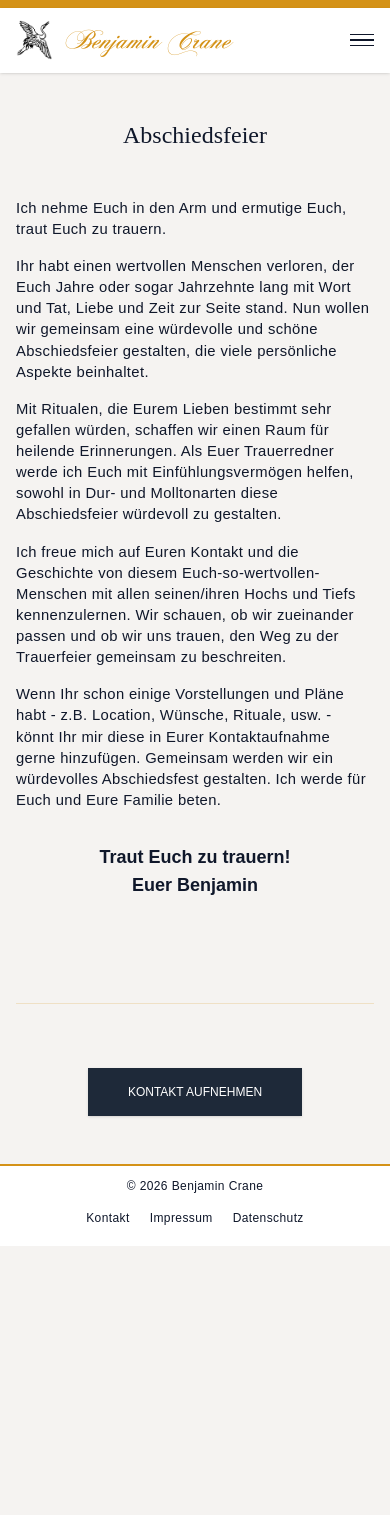
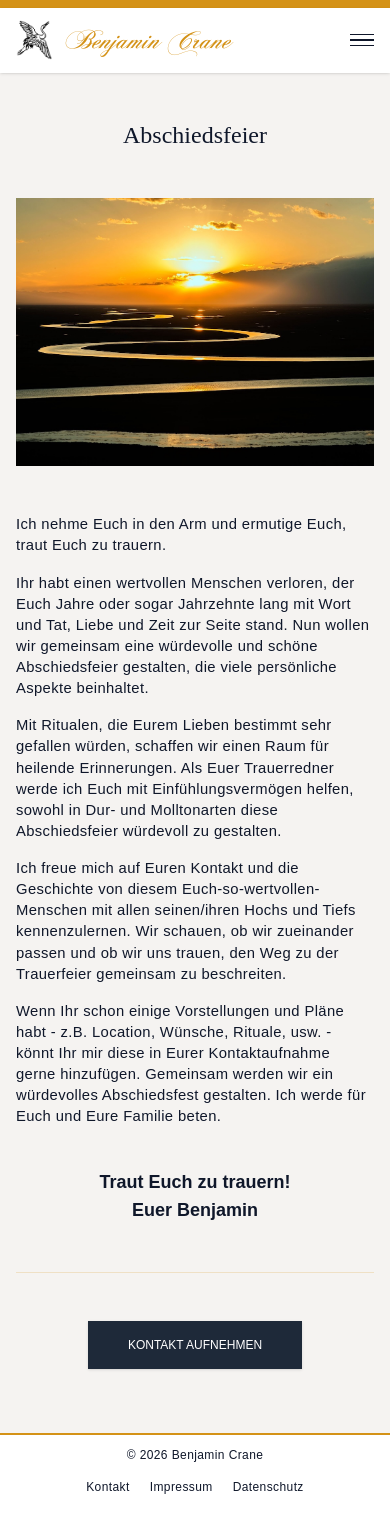
Before and after one commit to bohnacker/website-ben-crane-klavierundenglisch, a SvelteKit app: page /abschiedsfeier in a window 390 px wide. Before the commit the page ends 1246 px from the top, so only its background shows below. Built offline with nearby package versions, Linux system fonts and the light colour scheme.

Commit message:
added image to abschiedsfeier

```diff
--- a/src/routes/abschiedsfeier/+page.svelte
+++ b/src/routes/abschiedsfeier/+page.svelte
@@ -15,9 +15,23 @@
 	<meta name="twitter:image" content="https://trauteuchzutrauen.de/images/Ben_bearbeitet_extended.JPG" />
 </svelte:head>
 
-<section class="content-container-narrow my-12 flex flex-col items-center gap-6">
-	<h1 class="heading-h1 md:text-4xl text-center">Abschiedsfeier</h1>
+<section class="content-container-centered my-6 flex flex-col items-center gap-1">
+	<h1 class="heading-h1 mt-6 md:text-4xl text-center">Abschiedsfeier</h1>
+</section>
 
+<section class="content-container flex flex-col items-center gap-x-8">
+
+
+	<div class="flex w-full flex-col gap-x-8 md:flex-row md:items-start">
+		<div class="relative mb-12 flex w-full md:w-5/12 mr-0 md:mr-10 items-start self-start">
+			<img
+				src="./images/prairie-679014_half.jpg"
+				alt="Weite Prairie"
+				class="relative z-10 aspect-4/3 w-full object-cover"
+			/>
+		</div>
+
+		<div class="w-full md:w-7/12">
 			<div class="text-text-base space-y-6 text-left text-sm tracking-wide md:text-base">
 				<p>
 					Ich nehme Euch in den Arm und ermutige Euch, traut Euch zu trauern.
@@ -34,13 +48,18 @@
 				<p>
 					Wenn Ihr schon einige Vorstellungen und Pläne habt - z.B. Location, Wünsche, Rituale, usw. - könnt Ihr mir diese in Eurer Kontaktaufnahme gerne hinzufügen. Gemeinsam werden wir ein würdevolles Abschiedsfest gestalten. Ich werde für Euch und Eure Familie beten.
 				</p>
-		<p class="font-bold text-center text-lg mt-8">
+			</div>
+		</div>
+	</div>
+
+	<div class="w-full max-w-4xl">
+		<p class="font-bold text-center text-lg my-6">
 			Traut Euch zu trauern!<br/>
 			Euer Benjamin
 		</p>
 	</div>
 
-	<div class="mt-16 w-full border-t border-text-hover/20 pt-16 flex justify-center">
+	<div class="mt-8 mb-16 w-full border-t border-text-hover/20 pt-12 flex justify-center">
 		<a
 			href="mailto:bcbooks@gmx.de"
 			onclick={handleEmailClick}
--- a/src/routes/affiliates/+page.svelte
+++ b/src/routes/affiliates/+page.svelte
@@ -49,7 +49,7 @@
 					<h2 class="font-family-heading text-3xl font-normal mb-4 text-gray-800 transition-colors group-hover:text-text-hover">Weingut Eser</h2>
 				</a>
 				<p class="text-sm leading-relaxed text-gray-700">
-					Spezialitäten und Weine für Eure Feierlichkeiten. <span class="block mt-2 opacity-60 italic">Mehr Informationen folgen in Kürze.</span>
+					Spezialitäten und Weine für Eure Feierlichkeiten.
 				</p>
 			</div>
 		</div>
@@ -67,7 +67,7 @@
 					<h2 class="font-family-heading text-3xl font-normal mb-4 text-gray-800 transition-colors group-hover:text-text-hover">Käse Schierle</h2>
 				</a>
 				<p class="text-sm leading-relaxed text-gray-700">
-					Feinste Käsekreationen für besondere Anlässe. <span class="block mt-2 opacity-60 italic">Mehr Informationen bald verfügbar.</span>
+					Feinste Käsekreationen für besondere Anlässe.
 				</p>
 			</div>
 		</div>
```
Also changed, not shown: static/images/prairie-679014_half.jpg (added). Lines whose indentation alone changed are shown as unchanged.
